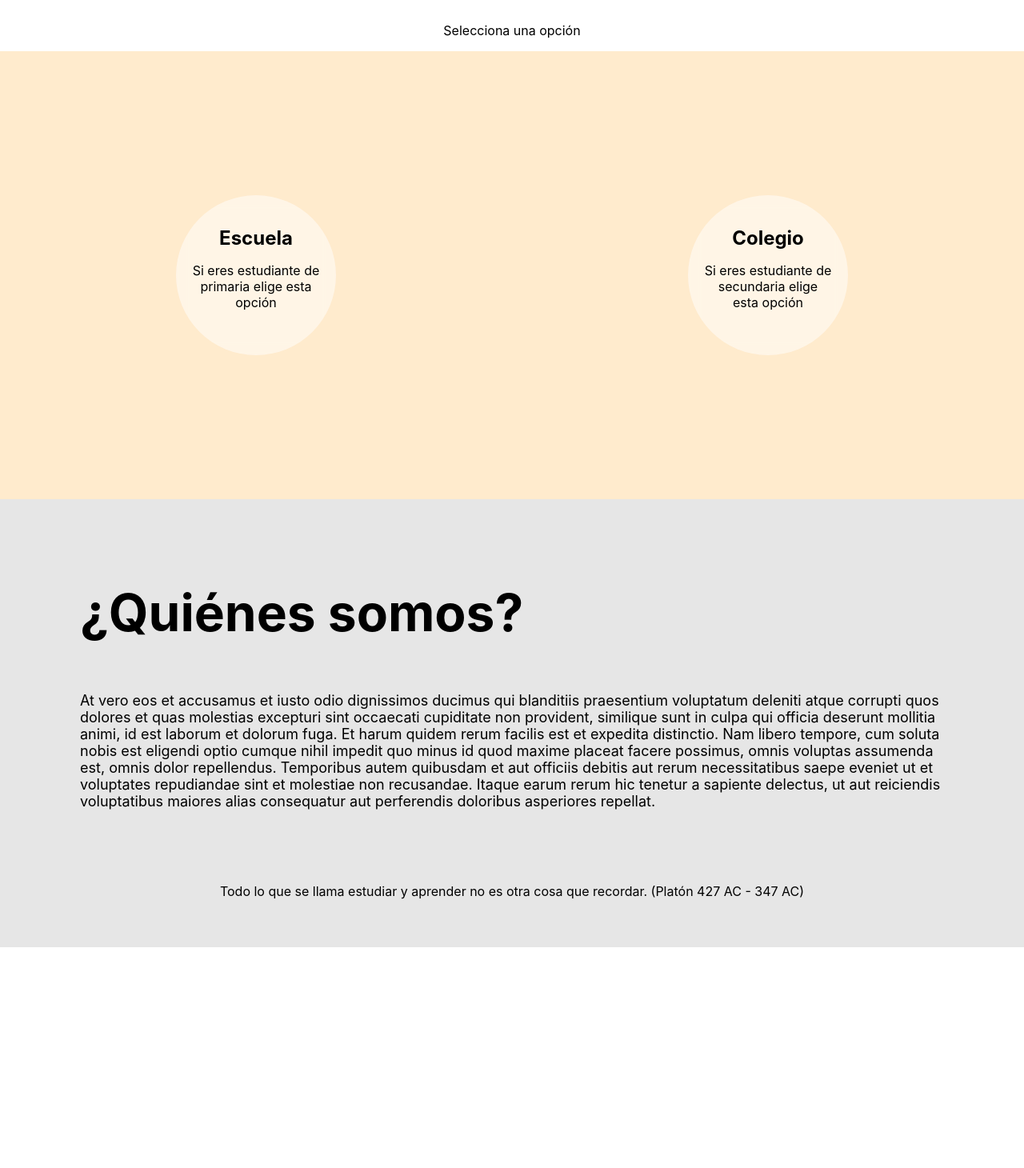
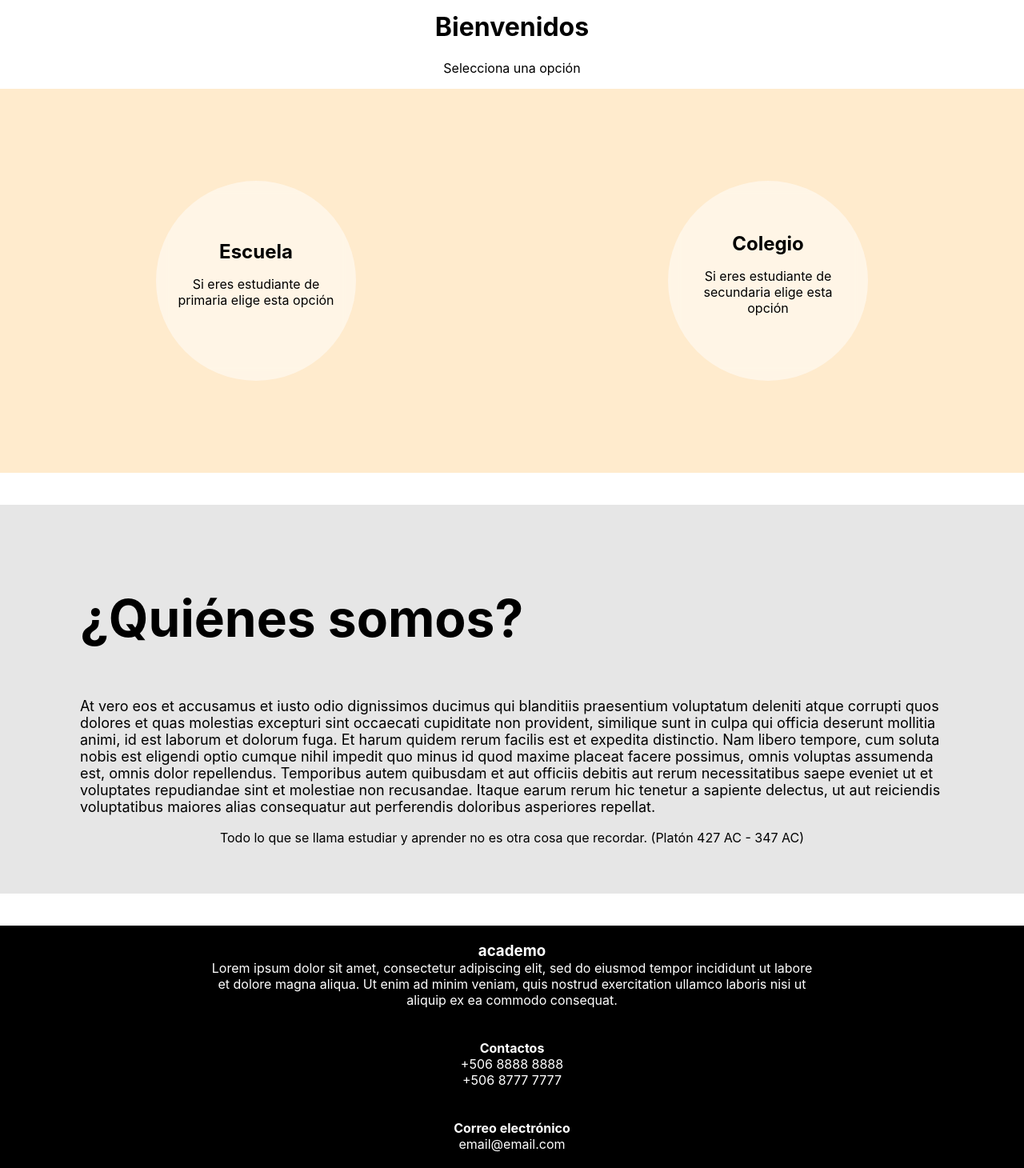
Before and after one commit to N3L-s0n/academo, a React (Create React App) app: page / in a window 1280 px wide. Shown: the part 97-1557 px from the top of the page at 80% size. Before the commit the page ends 1281 px from the top, so only its background shows below. Built offline with nearby package versions, Linux system fonts and the light colour scheme.

Commit message:
Added footer component

```diff
--- a/src/App.js
+++ b/src/App.js
@@ -2,6 +2,7 @@ import './App.css';
 import Navbar from './components/Navbar/Navbar'
 import Welcome from './components/Welcome/Welcome'
 import About from './components/About/About'
+import Footer from './components/Footer/Footer';
 
 const App = () => {
   return (
@@ -9,6 +10,7 @@ const App = () => {
         <Navbar />
         <Welcome />
         <About />
+        <Footer />
     </div>
   );
 }
--- a/src/components/About/About.css
+++ b/src/components/About/About.css
@@ -1,10 +1,11 @@
 .about {
     background-color: #E6E6E6;
 
-    min-height: 70vh;
+    min-height: 60vh;
     padding: 60px 100px;
     display: flex;
     flex-direction: column;
+    margin-top: 40px;
 }
 
 .about h1 {
--- /dev/null
+++ b/src/components/Footer/Footer.css
@@ -0,0 +1,28 @@
+.footer {
+    background-color: black;
+    display: flex;
+    flex-direction: column;
+    align-items: center;
+    margin-top: 40px;
+}
+
+.footer > * {
+    color: white;
+}
+
+.footer div {
+    width: 60%;
+    padding: 20px 0;
+}
+
+.footer > div > * {
+    margin: 0 0;
+}
+
+.footer ul {
+    padding-left: 0;
+}
+
+.footer li {
+    list-style: none;
+}
--- /dev/null
+++ b/src/components/Footer/Footer.js
@@ -0,0 +1,27 @@
+import './Footer.css'
+
+const Footer = () => {
+    return(
+        <div className='footer'>
+            <div>
+                <h3>academo</h3>
+                <p>Lorem ipsum dolor sit amet, consectetur adipiscing elit, sed do eiusmod tempor incididunt ut labore et dolore magna aliqua. Ut enim ad minim veniam, quis nostrud exercitation ullamco laboris nisi ut aliquip ex ea commodo consequat. </p>
+            </div>
+            <div>
+            <h4>Contactos</h4>
+                <ul>
+                    <li>+506 8888 8888</li>
+                    <li>+506 8777 7777</li>
+                </ul>
+            </div>
+            <div>
+                <h4>Correo electrónico</h4>
+                <ul>
+                    <li>email@email.com</li>
+                </ul>
+            </div>
+        </div>
+    );
+}
+
+export default Footer;
--- a/src/components/Navbar/Navbar.css
+++ b/src/components/Navbar/Navbar.css
@@ -1,8 +1,10 @@
 nav {
     display: flex;
     justify-content: center;
+    align-items: center;
     background-color: #E9E9E9;
     width: 100vw;
+    height: 50px;
 }
 
 .navbar {
--- a/src/components/Welcome/Welcome.css
+++ b/src/components/Welcome/Welcome.css
@@ -2,6 +2,7 @@
     display: flex;
     flex-direction: column;
     align-items: center;
+    margin-top: 40px;
 }
 
 .welcome .container:nth-child(1) {
@@ -14,7 +15,7 @@
     align-items: center;
     justify-content: space-around;
     background-color: blanchedalmond;
-    height: 70vh;
+    height: 60vh;
 }
 
 .welcome .container:nth-child(2) div {
@@ -25,8 +26,8 @@
     width: 30vw;
     height: 30vw;
 
-    max-width: 200px;
-    max-height: 200px;
+    max-width: 250px;
+    max-height: 250px;
 
     padding: 20px;
 
```
